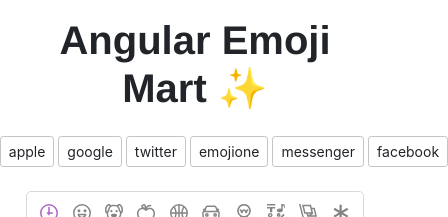
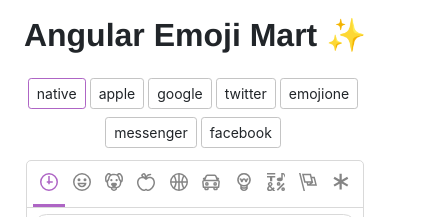
Before and after one commit to scttcper/ngx-emoji-mart, an Angular app: page / in a window 390 px wide. Shown: the top 217 px of the page, 448 px wide, since content can reach past the window. Built offline with nearby package versions, Linux system fonts and the light colour scheme; what @ctrl/ngx-github-buttons would draw is missing.

Commit message:
fix buttons on mobile

```diff
--- a/src/app/app.component.html
+++ b/src/app/app.component.html
@@ -1,21 +1,19 @@
 <div class="container">
   <div class="row mb-3 mt-3 text-center">
     <div class="col-12">
-      <h1>Angular Emoji Mart ✨</h1>
+      <h2>Angular Emoji Mart ✨</h2>
     </div>
   </div>
 
-  <div class="row mb-4">
-    <div class="col-12">
-      <div class="d-flex justify-content-center">
+  <div class="row mb-1">
+    <div class="col-12 text-center">
       <button type="button"
-          class="btn btn-sm btn-light mr-1"
+        class="btn btn-sm btn-light mr-1 mb-2"
         *ngFor="let theme of themes"
         (click)="setTheme(theme)"
         [class.active]="theme === set">
         {{ theme }}
       </button>
-      </div>
     </div>
   </div>
 
--- a/src/styles.scss
+++ b/src/styles.scss
@@ -55,7 +55,7 @@ html {
   background-color: #ffffff;
   border-color: #ae65c5;
 }
-h1 {
+h2 {
   font-family: Helvetica Neue,Helvetica,Arial,sans-serif;
   font-weight: 700;
 }
```
Lines whose indentation alone changed are shown as unchanged.
